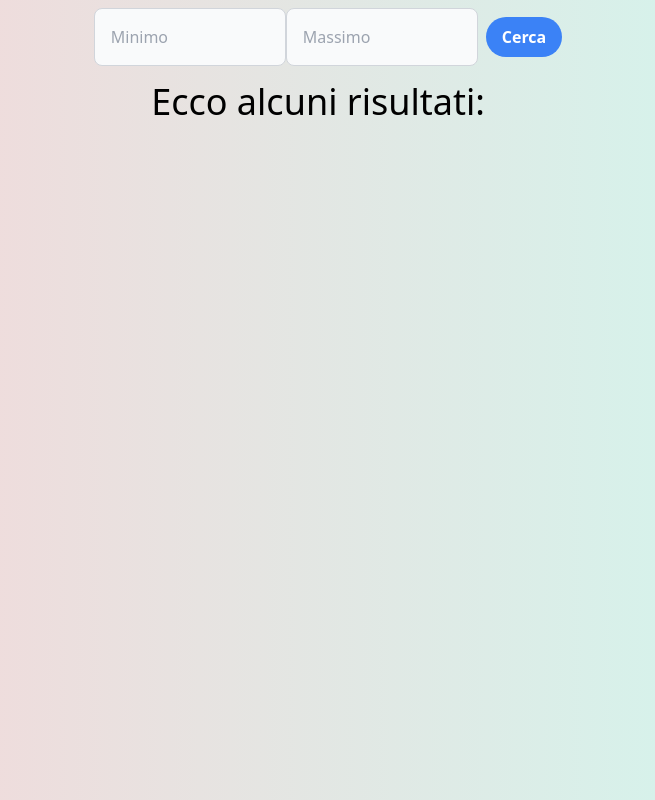
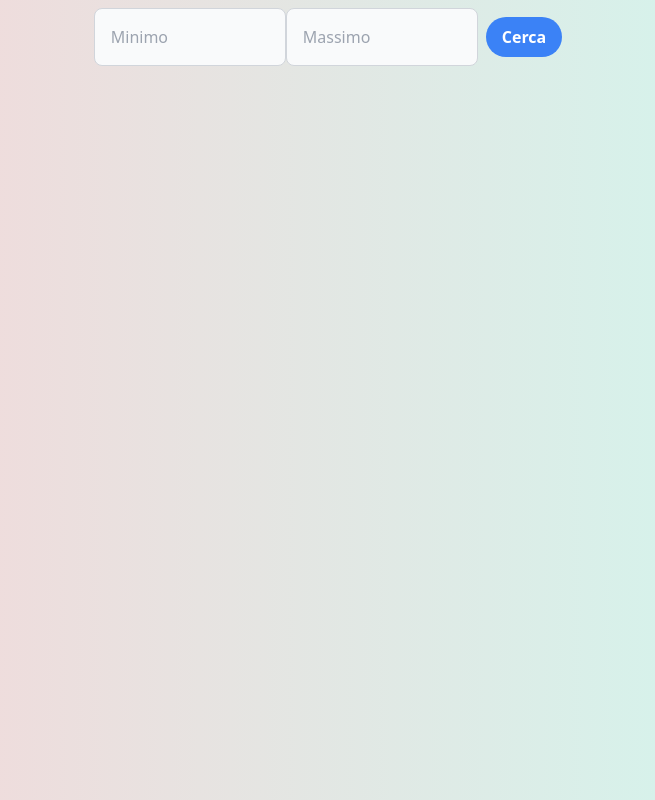
Before and after one commit to ItsManuP/RL, a Next.js app: page /filterprice in a window 1280 px wide. Shown: the whole page, without its empty margins (312-967 px from the left). Built offline with nearby package versions, Linux system fonts and the light colour scheme.

Commit message:
Update filterprice.js

```diff
--- a/pages/filterprice.js
+++ b/pages/filterprice.js
@@ -75,7 +75,7 @@ const FilterPrice = () => {
           <button onClick={handleCustomRequest} class="bg-blue-500 hover:bg-blue-700 text-white font-bold py-2 px-4 rounded-full ml-2  transition-opacity">Cerca</button>
         </div>
         <div>
-          <h1 class="text-2xl lg:text-4xl text-center mt-4 mr-5"> Ecco alcuni risultati: </h1>
+
           {response && (
 
             <div class="grid grid-cols-1 ml-12 mr-12 gap-4 mt-4 sm:grid-cols-1  md:grid-cols-1 lg:grid-cols-2 xl:grid-cols-4 max-w-full ">
```
